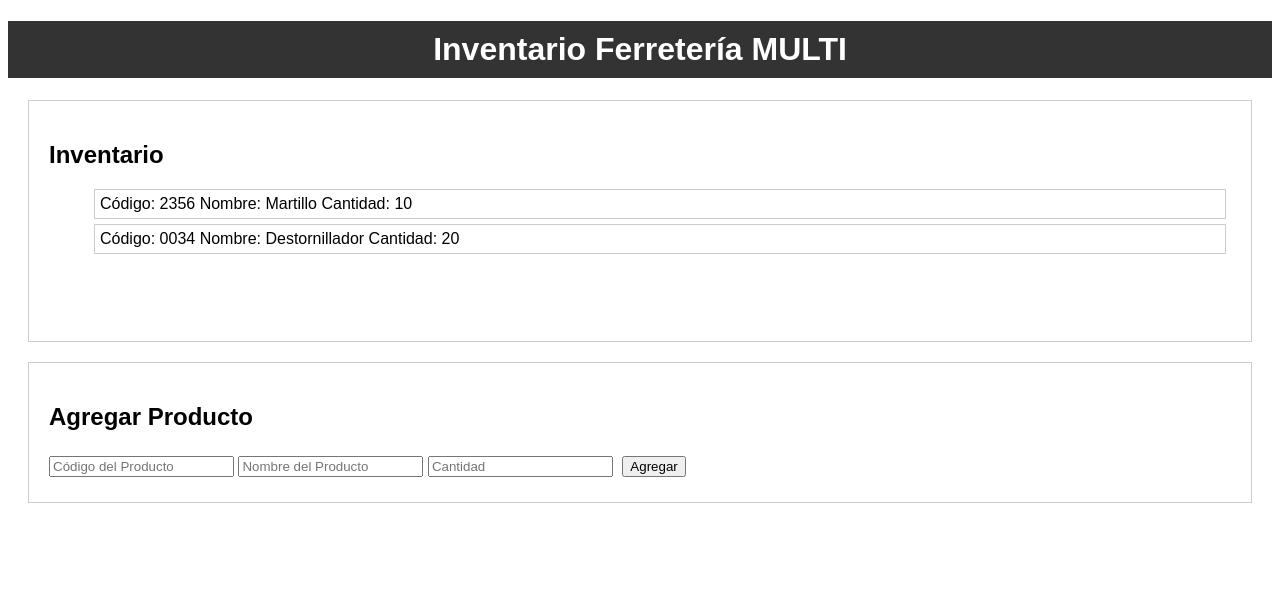
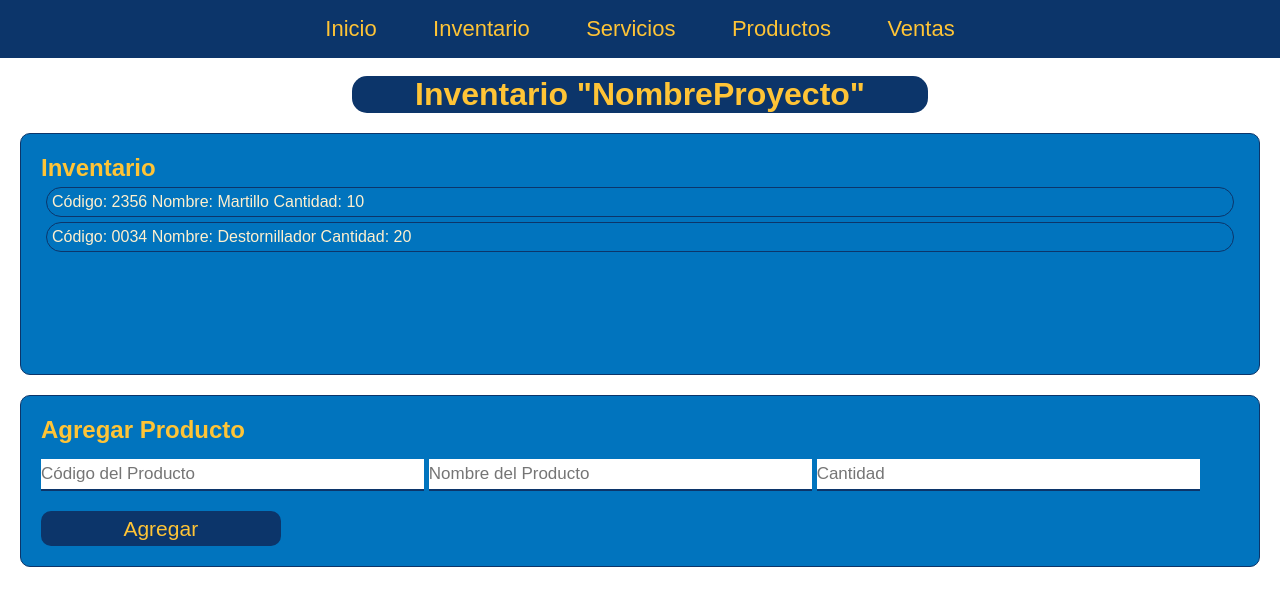
Before and after one commit to HarrisonGallegoA/Proyecto_Grupo_3, a plain HTML site: page admin.html in a window 1280 px wide. Drawn offline with Linux system fonts and the light colour scheme.

Commit message:
Cambios de apariencia

```diff
--- a/admin.html
+++ b/admin.html
@@ -1,14 +1,35 @@
 <!DOCTYPE html>
 <html lang="es">
+
 <head>
     <meta charset="UTF-8">
     <meta name="viewport" content="width=device-width, initial-scale=1.0">
     <link rel="icon" href="./favicon.ico" type="image/x-icon">
-    <title>Inventario Ferretería MULTI</title>
+    <title>Inventario</title>
     <link rel="stylesheet" href="./styles/styles.css">
 </head>
+
 <body>
-    <h1>Inventario Ferretería MULTI</h1>
+    <header>
+        <nav>
+            <ul class="nav-items">
+                <li><a href="">Inicio</a></li>
+                <li><a href="">Inventario</a></li>
+                <li><a href="">Servicios</a></li>
+                <li><a href="">Productos</a></li>
+                <li><a href="">Ventas</a></li>
+            </ul>
+        </nav>
+    </header>
+
+    <br>
+
+    <div class="banner">
+        <div class="texto">
+            <h1>Inventario "NombreProyecto"</h1>
+        </div>
+    </div>
+
     <div id="inventory-section" style="height: 200px; overflow-y: scroll;">
         <h2>Inventario</h2>
         <ul id="product-list"></ul>
@@ -26,4 +47,5 @@
     <div id="message"></div>
     <script src="./scripts/inventario.js"></script>
 </body>
+
 </html>
--- a/styles/styles.css
+++ b/styles/styles.css
@@ -1,36 +1,170 @@
+* {
+    padding: 0;
+    margin: 0;
+}
+
 body {
     font-family: Arial, sans-serif;
     text-align: center;
 }
 
-h1 {
-    background-color: #333;
+/*Estilos de index.html*/
+#login-section h2 {
+    color: #0174BE;
+}
+
+#login-form {
+    display: flex;
+    justify-content: center;
+    align-items: center;
+    flex-direction: column;
+    width: 100%;
+}
+
+#login-form input[type="text"],
+input[type="password"] {
+    width: 35%;
+    height: 30px;
+    outline: none;
+    border: none;
+    border-bottom: solid 2px #0C356A;
+    font-size: 17px;
+    margin-bottom: 15px;
+
+}
+
+#login-form input[type="text"]:focus {
+    color: #0174BE;
+    border-bottom: 4px solid #FFC436;
+    transition: 0.4s;
+}
+
+#login-form input[type="password"]:focus {
+    color: #0174BE;
+    border-bottom: 4px solid #FFC436;
+    transition: 0.4s;
+}
+
+#login-form button {
+    width: 15%;
+    height: 40px;
+    background-color: #0174BE;
     color: #fff;
+    border-radius: 10px;
+    border: none;
+    font-size: 21px;
+    margin-top: 50px;
+}
+
+#login-form button:hover {
+    background-color: #FFC436;
+    color: #0C356A;
+    transition: 0.4s;
+}
+/*Estilos de index.html*/
+
+
+/*Estilos de admin.html*/
+/*Barra de Navegacion*/
+header {
+    background-color: #0C356A;
+    color: #FFC436;
     padding: 10px;
 }
 
-#inventory-section, #add-product-form {
+.navbar {
+    display: flex;
+    justify-content: center;
+    align-items: center;
+    padding: 2px 2%;
+}
+
+.nav-items li {
+    display: inline-block;
+    list-style: none;
+    margin: 0 20px;
+}
+
+.nav-items a {
+    font-size: 22px;
+    color: #FFC436;
+    text-decoration: none;
+}
+
+/*Titulo*/
+.banner {
+    display: flex;
+    justify-content: center;
+    align-items: center;
+}
+
+.banner .texto {
+    width: 45%;
+    background-color: #0C356A;
+    border-radius: 15px;
+}
+
+h1,
+h2 {
+    color: #FFC436;
+}
+
+/*Inventario y Agregar productos*/
+#inventory-section,
+#add-product-form {
     margin: 20px;
     padding: 20px;
-    border: 1px solid #ccc;
+    border: 1px solid #0C356A;
+    border-radius: 10px;
     text-align: left;
+    background-color: #0174BE;
+    color: #FFF0CE;
 }
 
-button {
+li {
+    border: 1px solid #0C356A;
+    border-radius: 15px;
     margin: 5px;
-}
-
-#message {
-    color: green;
-    font-weight: bold;
+    padding: 5px;
 }
 
 #product-list {
     list-style-type: none;
 }
 
-li {
-    border: 1px solid #ccc;
-    margin: 5px;
-    padding: 5px;
+#product-form input[type="text"],
+input[type="number"]{
+    width: 32%;
+    height: 30px;
+    outline: none;
+    border: none;
+    border-bottom: solid 2px #0C356A;
+    font-size: 17px;
+    color: #0C356A;
+    margin-top: 15px;
 }
+
+#product-form button {
+    width: 20%;
+    height: 35px;
+    color: #FFC436;
+    font-size: 21px;
+    margin-top: 20px;
+    background-color: #0C356A;
+    border: none;
+    border-radius: 10px;
+}
+
+#product-form button:hover {
+    background-color: #FFC436;
+    color: #0C356A;
+    transition: 0.4s;
+}
+
+#message {
+    color: #0C356A;
+    font-weight: bold;
+}
+
+
+/*Estilos de admin html*/
```
Also changed, not shown: index.html (+7 -2 lines).
